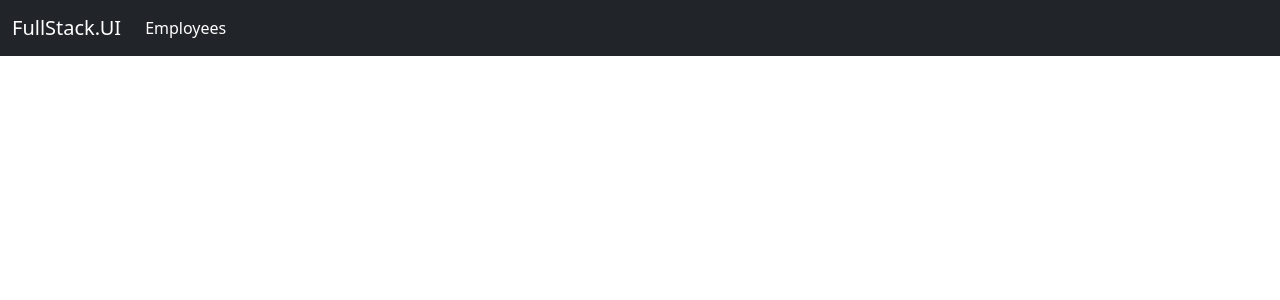
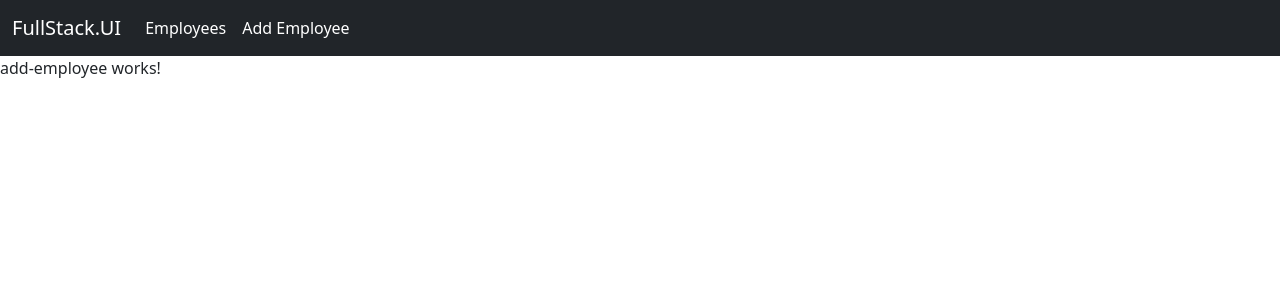
Before and after one commit to saideepd/employee-management, an Angular app in the folder FullStack UI/FullStack.UI/: page /employees/add in a window 1280 px wide. Before the commit this address led to /. Shown: the top 300 px of the page. Built offline with nearby package versions, Linux system fonts and the light colour scheme.

Commit message:
Added Add Employee component

```diff
--- a/FullStack UI/FullStack.UI/src/app/app.component.html
+++ b/FullStack UI/FullStack.UI/src/app/app.component.html
@@ -9,6 +9,8 @@
       <ul class="navbar-nav">
         <li class="nav-item">
           <a class="nav-link active" aria-current="page" routerLink="employees">Employees</a>
+        </li><li class="nav-item">
+          <a class="nav-link active" aria-current="page" routerLink="employees/add">Add Employee</a>
         </li>
       </ul>
     </div>
--- a/FullStack UI/FullStack.UI/src/app/app.module.ts
+++ b/FullStack UI/FullStack.UI/src/app/app.module.ts
@@ -5,11 +5,13 @@ import { BrowserModule } from '@angular/platform-browser';
 import { AppRoutingModule } from './app-routing.module';
 import { AppComponent } from './app.component';
 import { EmployeesListComponent } from './components/employees/employees-list/employees-list.component';
+import { AddEmployeeComponent } from './components/employees/add-employee/add-employee.component';
 
 @NgModule({
   declarations: [
     AppComponent,
-    EmployeesListComponent
+    EmployeesListComponent,
+    AddEmployeeComponent
   ],
   imports: [
     BrowserModule,
--- /dev/null
+++ b/FullStack UI/FullStack.UI/src/app/components/employees/add-employee/add-employee.component.html
@@ -0,0 +1 @@
+<p>add-employee works!</p>
```
Also changed, not shown: FullStack UI/FullStack.UI/src/app/app-routing.module.ts (+8 -3 lines), FullStack UI/FullStack.UI/src/app/components/employees/add-employee/add-employee.component.ts (added, +10 -0 lines), FullStack UI/FullStack.UI/src/app/components/employees/add-employee/add-employee.component.css (added), 1 other file (tests, documents, lock files or other folders).
